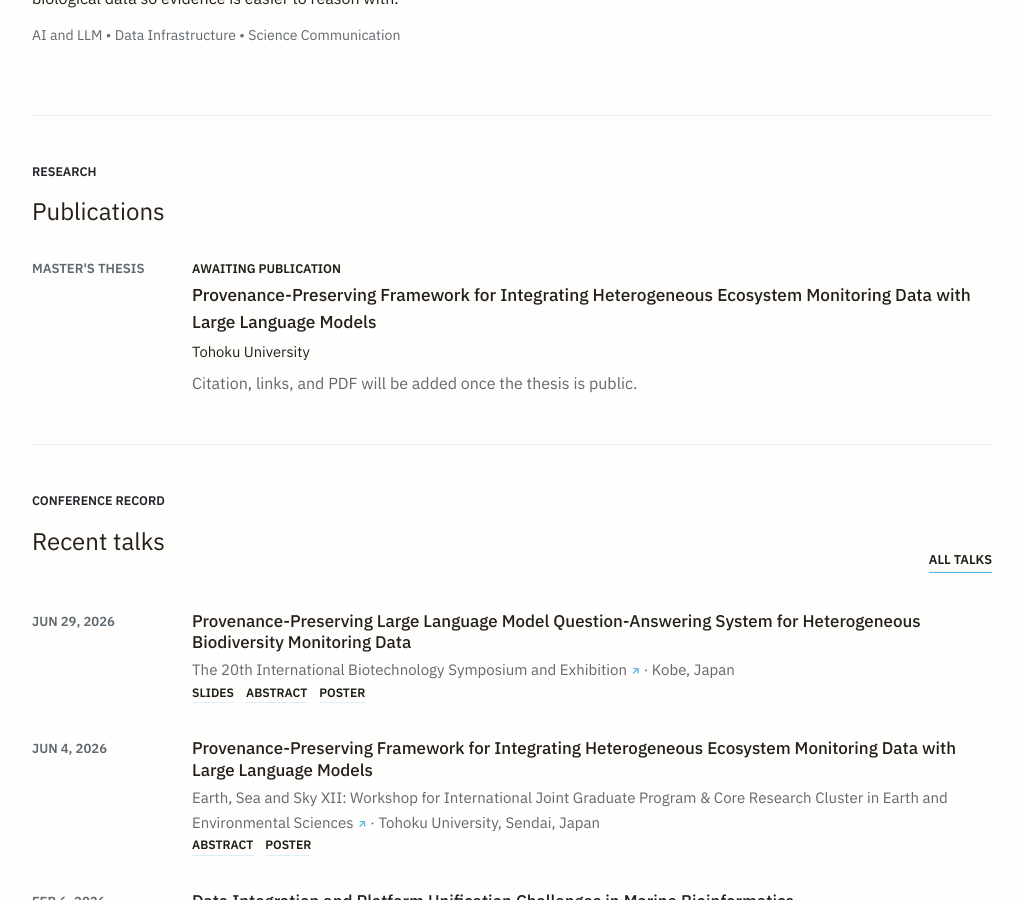
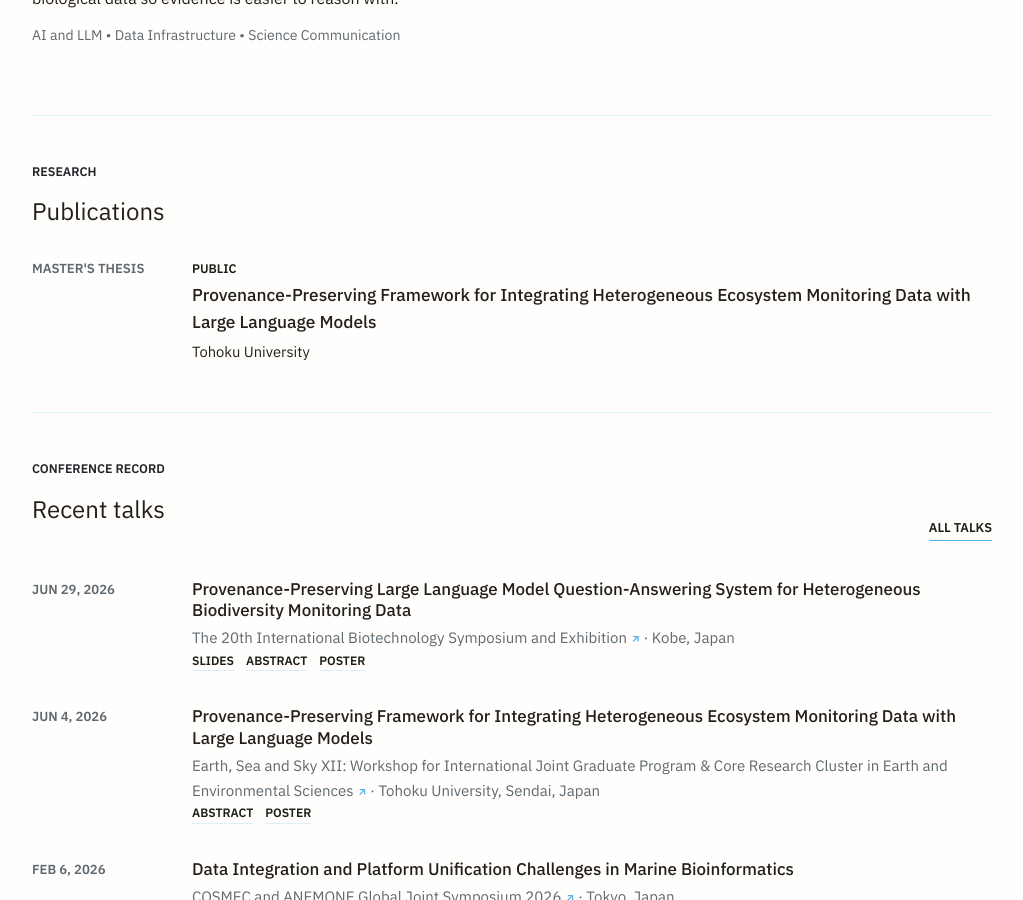
Before and after one commit to jarondlk/jaronchai-blog, a Jekyll site: the page built from index.markdown, in a window 1280 px wide and 900 px high, scrolled down 625 px. Shown: the whole window, without its empty margins (128-1151 px from the left). Built offline with Jekyll 4.4.1, drawn with Linux system fonts in a browser that asks for light colours.

Commit message:
Mark master's thesis as public

```diff
--- a/_data/research_outputs.yml
+++ b/_data/research_outputs.yml
@@ -1,5 +1,4 @@
 - title: "Provenance-Preserving Framework for Integrating Heterogeneous Ecosystem Monitoring Data with Large Language Models"
   type: "Master's thesis"
   institution: "Tohoku University"
-  status: "Awaiting publication"
-  note: "Citation, links, and PDF will be added once the thesis is public."
+  status: "Public"
```
